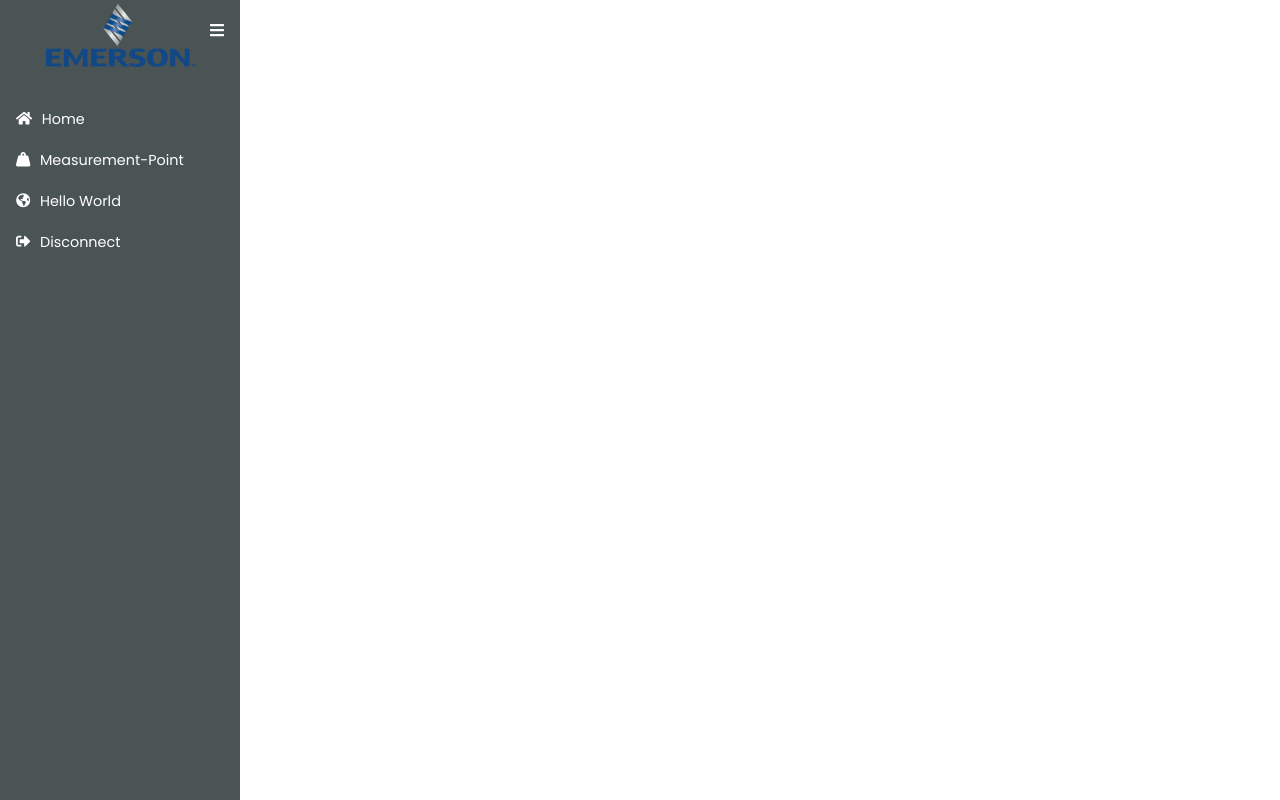
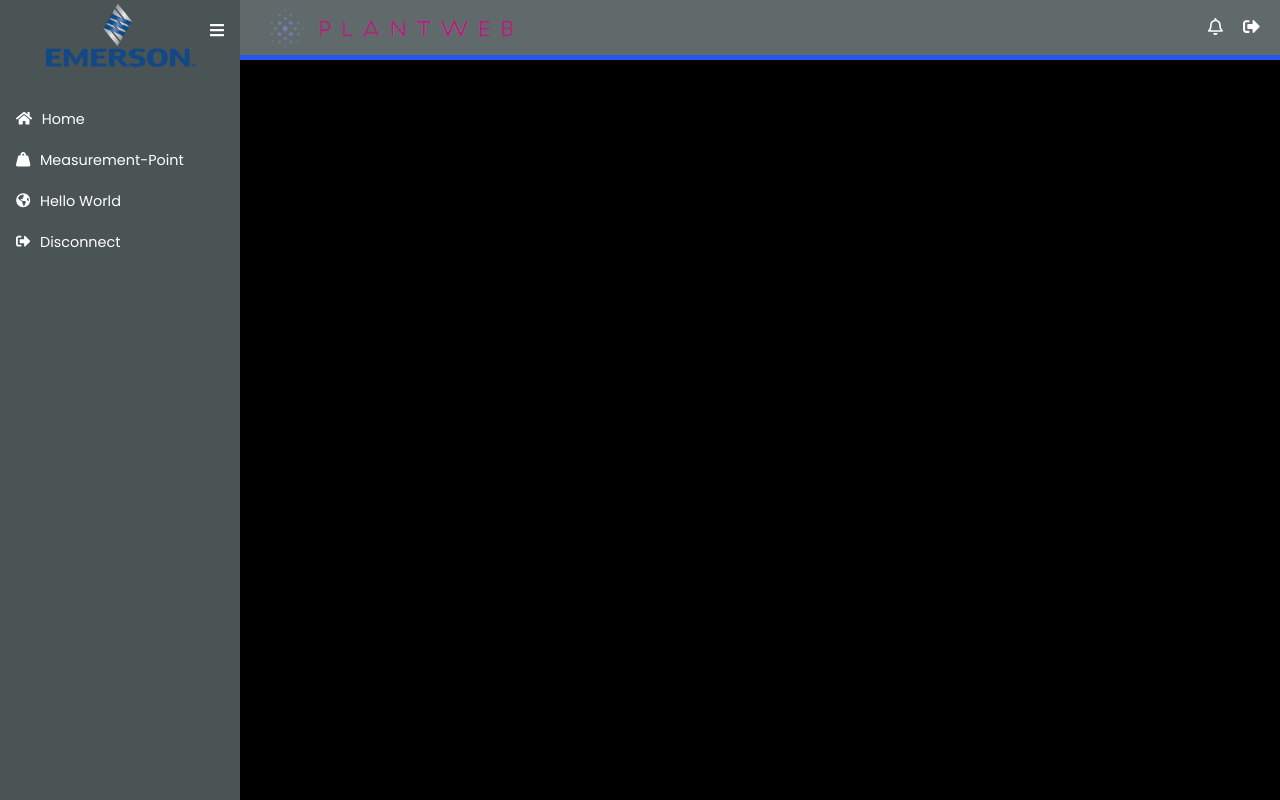
Before and after one commit to thibaultcrn1/permasense-corrosion-app-example, an Angular app: page / in a window 1280 px wide. Built offline with nearby package versions, Linux system fonts and the light colour scheme.

Commit message:
This is html file

```diff
--- a/src/app/app.component.html
+++ b/src/app/app.component.html
@@ -1,3 +1,4 @@
+<body>
   <div class="sidebar">
     <div class="sidebar-header">
       <h3 class="brand">
@@ -36,6 +37,17 @@
     </div>
   </div>
 
+  <header class="header">
+    <a routerLink="/"><img src="assets/img/plantweb.png" alt="PlantWeb logo"></a>
+    <nav class="header-menu">
+      <ul>
+        <li><a routerLink="/"><i class="far fa-bell"></i></a></li>
+        <li><a routerLink="/"><i class="fas fa-sign-out-alt"></i></a></li>
+      </ul>
+    </nav>
+  </header>
+
   <section id="main-content">
     <router-outlet></router-outlet>
   </section>
+</body>
```
Lines whose indentation alone changed are shown as unchanged.
